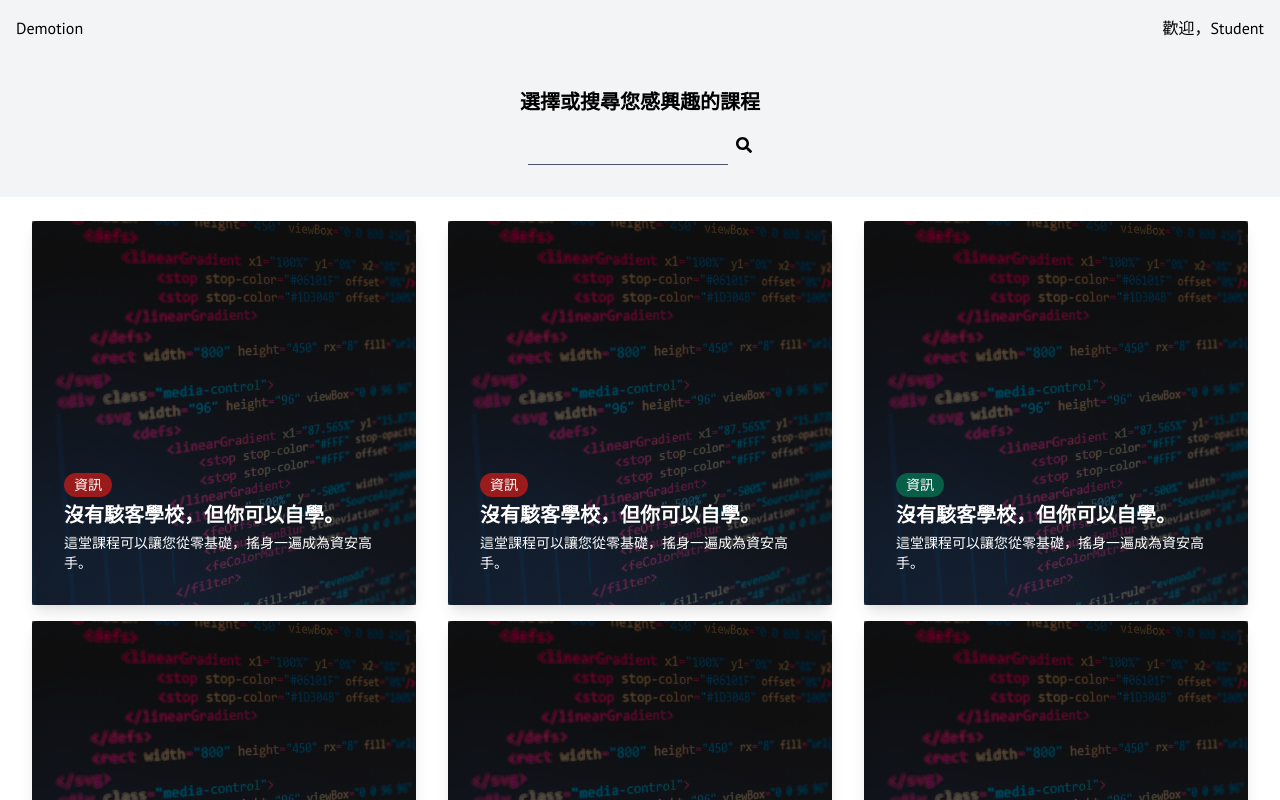
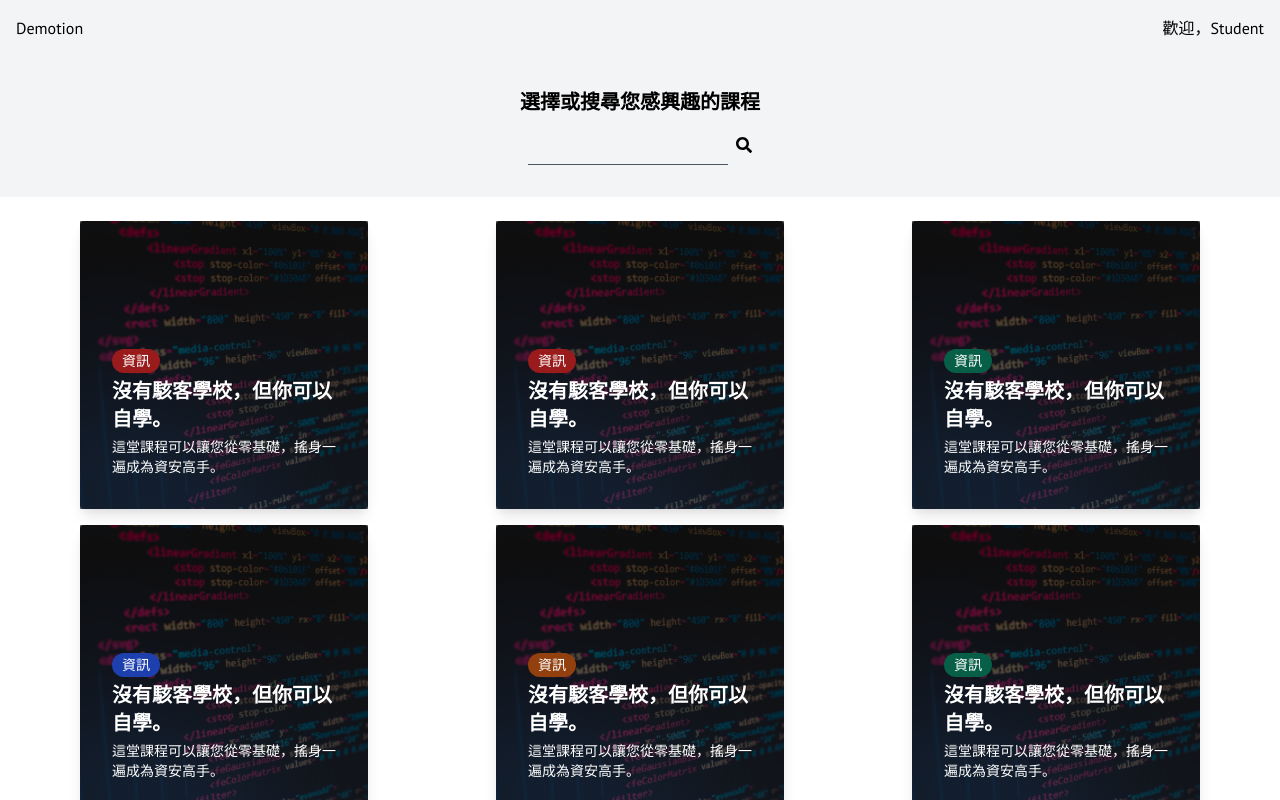
Before and after one commit to team-pan-dian/frontend, a Next.js app: page /course in a window 1280 px wide. Shown: the top 800 px of the page. Built offline with nearby package versions, Linux system fonts and the light colour scheme.

Commit message:
refactor(components/Card): make the card smaller

```diff
--- a/components/Card/BaseInfoCard.tsx
+++ b/components/Card/BaseInfoCard.tsx
@@ -14,7 +14,7 @@ export default function BaseInfoCard({
 }: BaseInfoCardProps) {
   return (
     <div
-      className={`info-card rounded shadow-lg w-92 md:w-96 min-h-card ${className} cursor-pointer`}
+      className={`info-card rounded shadow-lg w-68 md:w-72 min-h-card ${className} cursor-pointer`}
       style={style}
     >
       {children}
--- a/tailwind.config.js
+++ b/tailwind.config.js
@@ -16,7 +16,7 @@ module.exports = {
         "1-3-screen": "40vw",
       },
       minHeight: {
-        "card": "24em",
+        "card": "18em",
       }
     },
   },
```
